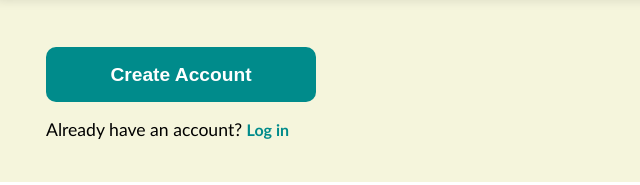
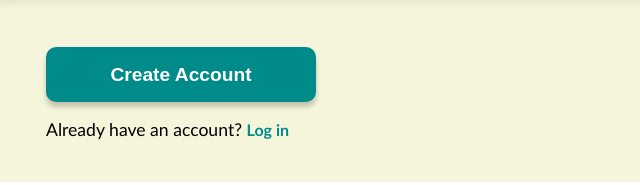
Before and after one commit to Pewgatsu/odin-sign-up-form, a plain HTML site: page index.html in a window 1280 px wide. Shown: the part 618-803 px from the top of the page, 516-1156 px from the left. Drawn offline with Linux system fonts and the light colour scheme.

Commit message:
Fixed line spacing, added shadow the button

```diff
--- a/style.css
+++ b/style.css
@@ -163,6 +163,7 @@ main {
 .create-button {
 
     background-color: darkcyan;
+    box-shadow: 0px 5px 5px rgba(0, 0, 0, 0.2);
     height: 55px;
     width: 270px;
 
@@ -179,6 +180,8 @@ main {
 
     margin-bottom: 20px;
 
+
+
 }
 
 .create-button-container p {
```
Also changed, not shown: index.html (+1 -1 lines).
